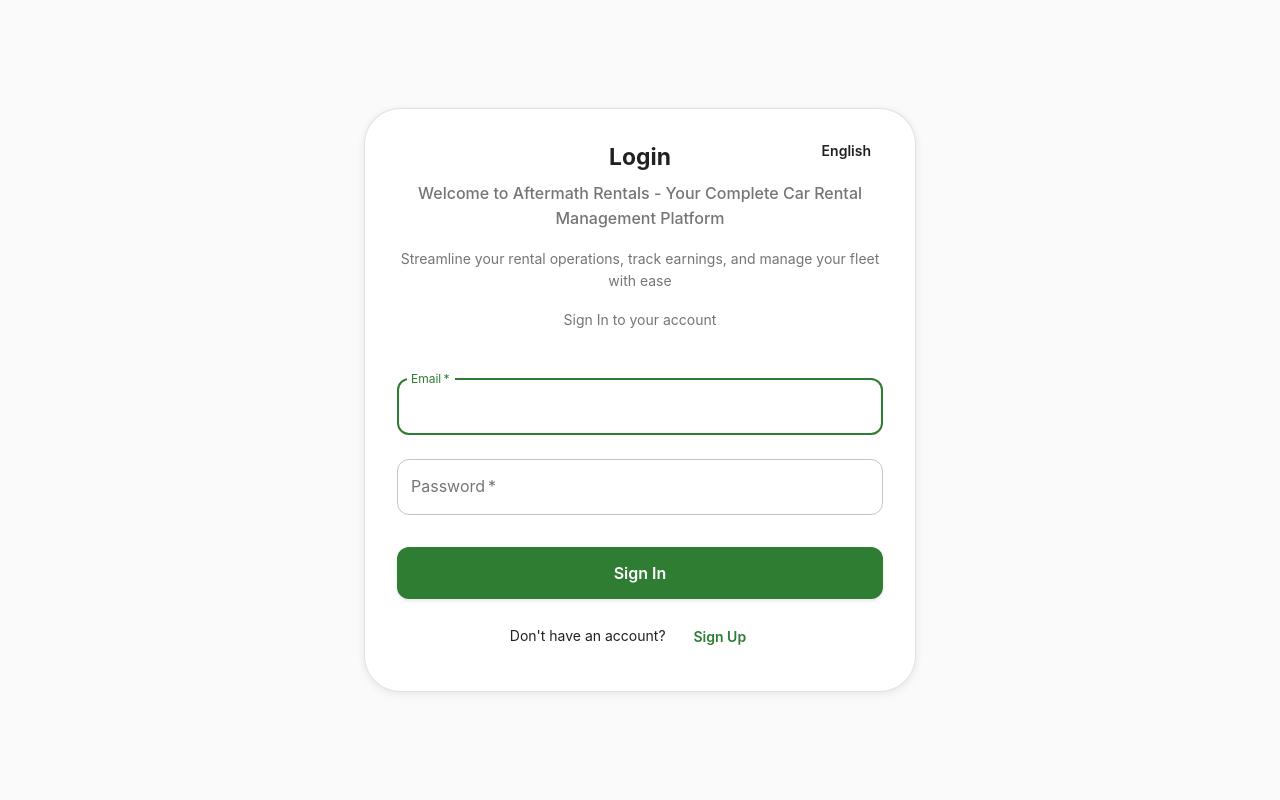
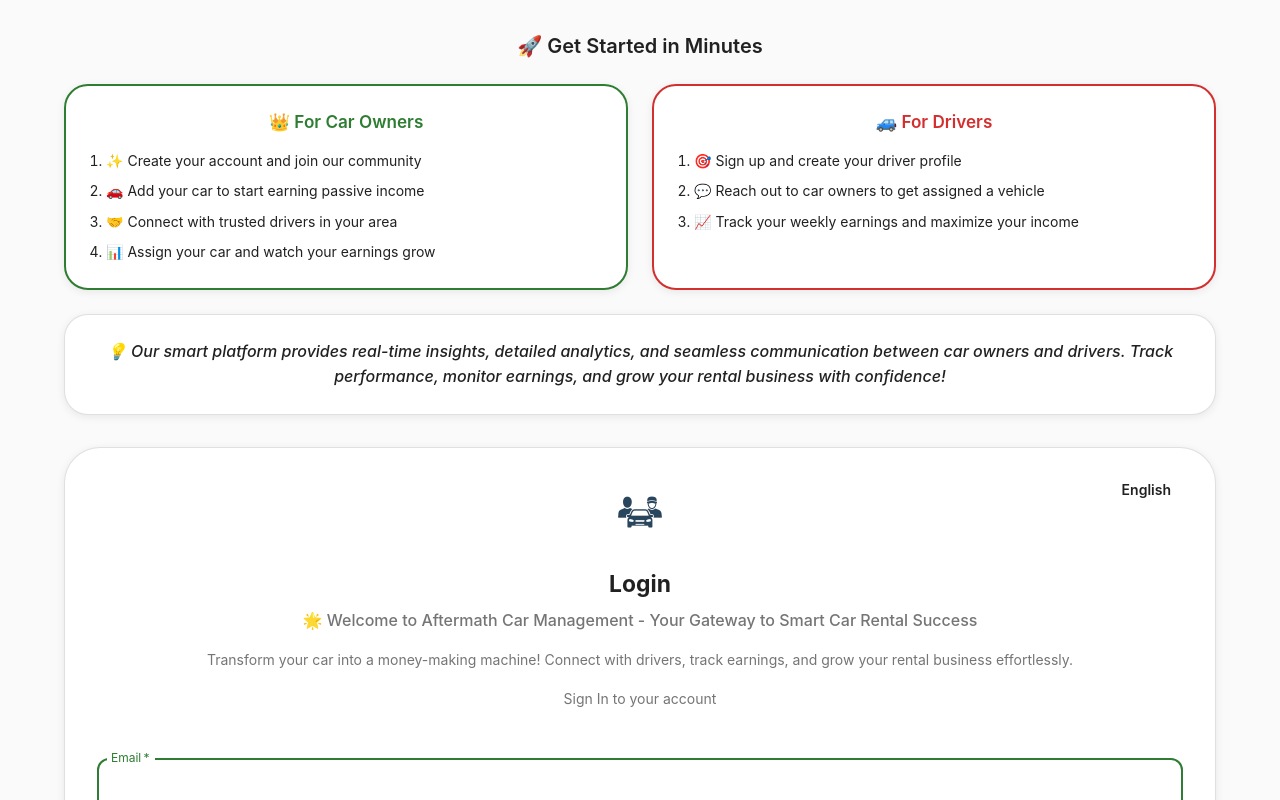
Before and after one commit to besongsamuel/rentals, a React (Create React App) app: page /login in a window 1280 px wide. Shown: the top 800 px of the page. Built offline with nearby package versions, Linux system fonts and the light colour scheme.

Commit message:
update signup

```diff
--- a/src/components/CarList.tsx
+++ b/src/components/CarList.tsx
@@ -82,7 +82,7 @@
 
       <Grid container spacing={3}>
         {cars.map((car) => (
-          <Grid key={car.id} size={{ xs: 12, sm: 6, lg: 4 }}>
+          <Grid key={car.id} size={12}>
             <Card
               elevation={0}
               sx={{
--- /dev/null
+++ b/src/components/HowItWorksCards.tsx
@@ -0,0 +1,140 @@
+import { Box, Card, CardContent, Typography } from "@mui/material";
+import React from "react";
+import { useTranslation } from "react-i18next";
+
+const HowItWorksCards: React.FC = () => {
+  const { t } = useTranslation();
+
+  return (
+    <Box sx={{ mb: 4 }}>
+      <Typography
+        variant="h5"
+        sx={{
+          fontWeight: 600,
+          textAlign: "center",
+          mb: 3,
+          color: "text.primary",
+        }}
+      >
+        {t("auth.howItWorks")}
+      </Typography>
+
+      <Box
+        sx={{
+          display: "grid",
+          gridTemplateColumns: {
+            xs: "1fr",
+            md: "1fr 1fr",
+          },
+          gap: 3,
+          mb: 3,
+        }}
+      >
+        {/* Owner Steps Card */}
+        <Card
+          elevation={0}
+          sx={{
+            border: "2px solid",
+            borderColor: "primary.main",
+            borderRadius: 2,
+            "&:hover": {
+              boxShadow: "0 4px 20px rgba(46, 125, 50, 0.1)",
+            },
+          }}
+        >
+          <CardContent sx={{ p: 3 }}>
+            <Typography
+              variant="h6"
+              sx={{
+                fontWeight: 600,
+                mb: 2,
+                color: "primary.main",
+                textAlign: "center",
+              }}
+            >
+              {t("auth.ownerSteps.title")}
+            </Typography>
+            <Box component="ol" sx={{ pl: 2, m: 0 }}>
+              <Typography component="li" variant="body2" sx={{ mb: 1 }}>
+                {t("auth.ownerSteps.step1")}
+              </Typography>
+              <Typography component="li" variant="body2" sx={{ mb: 1 }}>
+                {t("auth.ownerSteps.step2")}
+              </Typography>
+              <Typography component="li" variant="body2" sx={{ mb: 1 }}>
+                {t("auth.ownerSteps.step3")}
+              </Typography>
+              <Typography component="li" variant="body2" sx={{ mb: 0 }}>
+                {t("auth.ownerSteps.step4")}
+              </Typography>
+            </Box>
+          </CardContent>
+        </Card>
+
+        {/* Driver Steps Card */}
+        <Card
+          elevation={0}
+          sx={{
+            border: "2px solid",
+            borderColor: "secondary.main",
+            borderRadius: 2,
+            "&:hover": {
+              boxShadow: "0 4px 20px rgba(255, 152, 0, 0.1)",
+            },
+          }}
+        >
+          <CardContent sx={{ p: 3 }}>
+            <Typography
+              variant="h6"
+              sx={{
+                fontWeight: 600,
+                mb: 2,
+                color: "secondary.main",
+                textAlign: "center",
+              }}
+            >
+              {t("auth.driverSteps.title")}
+            </Typography>
+            <Box component="ol" sx={{ pl: 2, m: 0 }}>
+              <Typography component="li" variant="body2" sx={{ mb: 1 }}>
+                {t("auth.driverSteps.step1")}
+              </Typography>
+              <Typography component="li" variant="body2" sx={{ mb: 1 }}>
+                {t("auth.driverSteps.step2")}
+              </Typography>
+              <Typography component="li" variant="body2" sx={{ mb: 0 }}>
+                {t("auth.driverSteps.step3")}
+              </Typography>
+            </Box>
+          </CardContent>
+        </Card>
+      </Box>
+
+      {/* System Description */}
+      <Card
+        elevation={0}
+        sx={{
+          border: "1px solid",
+          borderColor: "divider",
+          borderRadius: 2,
+          bgcolor: "background.paper",
+        }}
+      >
+        <CardContent sx={{ p: 3, textAlign: "center" }}>
+          <Typography
+            variant="body1"
+            sx={{
+              fontWeight: 500,
+              color: "text.primary",
+              fontStyle: "italic",
+            }}
+          >
+            {t("auth.systemDescription")}
+          </Typography>
+        </CardContent>
+      </Card>
+    </Box>
+  );
+};
+
+export default HowItWorksCards;
--- a/src/i18n/locales/en.json
+++ b/src/i18n/locales/en.json
@@ -16,9 +16,24 @@
     "signIn": "Sign In",
     "signUp": "Sign Up",
     "joinPlatform": "Join the rentals platform today",
-    "welcomeMessage": "Welcome to Aftermath Rentals - Your Complete Car Rental Management Platform",
-    "welcomeSubtitle": "Streamline your rental operations, track earnings, and manage your fleet with ease",
-    "signupWelcome": "Join Aftermath Rentals - Where Car Owners and Drivers Connect",
+    "welcomeMessage": "🌟 Welcome to Aftermath Car Management - Your Gateway to Smart Car Rental Success",
+    "welcomeSubtitle": "Transform your car into a money-making machine! Connect with drivers, track earnings, and grow your rental business effortlessly.",
+    "howItWorks": "🚀 Get Started in Minutes",
+    "ownerSteps": {
+      "title": "👑 For Car Owners",
+      "step1": "✨ Create your account and join our community",
+      "step2": "🚗 Add your car to start earning passive income",
+      "step3": "🤝 Connect with trusted drivers in your area",
+      "step4": "📊 Assign your car and watch your earnings grow"
+    },
+    "driverSteps": {
+      "title": "🚙 For Drivers",
+      "step1": "🎯 Sign up and create your driver profile",
+      "step2": "💬 Reach out to car owners to get assigned a vehicle",
+      "step3": "📈 Track your weekly earnings and maximize your income"
+    },
+    "systemDescription": "💡 Our smart platform provides real-time insights, detailed analytics, and seamless communication between car owners and drivers. Track performance, monitor earnings, and grow your rental business with confidence!",
+    "signupWelcome": "🎉 Join the Revolution! Connect, Earn, and Thrive with Aftermath Car Management",
     "chooseRole": "Choose your role:",
     "driverSignup": "Sign up as a Driver to start earning with rental cars assigned by owners",
     "ownerSignup": "Sign up as an Owner to manage your fleet and assign drivers to maximize your rental income",
--- a/src/i18n/locales/fr.json
+++ b/src/i18n/locales/fr.json
@@ -16,9 +16,24 @@
     "signIn": "Se connecter",
     "signUp": "S'inscrire",
     "joinPlatform": "Rejoignez la plateforme de location aujourd'hui",
-    "welcomeMessage": "Bienvenue sur Aftermath Rentals - Votre Plateforme Complète de Gestion de Location de Voitures",
-    "welcomeSubtitle": "Simplifiez vos opérations de location, suivez vos revenus et gérez votre flotte en toute simplicité",
-    "signupWelcome": "Rejoignez Aftermath Rentals - Où Propriétaires de Voitures et Conducteurs se Connectent",
+    "welcomeMessage": "🌟 Bienvenue sur Aftermath Car Management - Votre Portail vers le Succès de la Location de Voitures Intelligente",
+    "welcomeSubtitle": "Transformez votre voiture en machine à gagner de l'argent ! Connectez-vous avec des chauffeurs, suivez vos revenus et développez votre entreprise de location sans effort.",
+    "howItWorks": "🚀 Commencez en Quelques Minutes",
+    "ownerSteps": {
+      "title": "👑 Pour les Propriétaires de Voitures",
+      "step1": "✨ Créez votre compte et rejoignez notre communauté",
+      "step2": "🚗 Ajoutez votre voiture pour commencer à gagner des revenus passifs",
+      "step3": "🤝 Connectez-vous avec des chauffeurs de confiance dans votre région",
+      "step4": "📊 Assignez votre voiture et regardez vos revenus augmenter"
+    },
+    "driverSteps": {
+      "title": "🚙 Pour les Chauffeurs",
+      "step1": "🎯 Inscrivez-vous et créez votre profil de chauffeur",
+      "step2": "💬 Contactez les propriétaires de voitures pour obtenir un véhicule assigné",
+      "step3": "📈 Suivez vos revenus hebdomadaires et maximisez vos gains"
+    },
+    "systemDescription": "💡 Notre plateforme intelligente fournit des informations en temps réel, des analyses détaillées et une communication fluide entre propriétaires de voitures et chauffeurs. Suivez les performances, surveillez les revenus et développez votre entreprise de location en toute confiance !",
+    "signupWelcome": "🎉 Rejoignez la Révolution ! Connectez-vous, Gagnez et Prospérez avec Aftermath Car Management",
     "chooseRole": "Choisissez votre rôle :",
     "driverSignup": "Inscrivez-vous en tant que Conducteur pour commencer à gagner avec des voitures de location assignées par les propriétaires",
     "ownerSignup": "Inscrivez-vous en tant que Propriétaire pour gérer votre flotte et assigner des conducteurs afin de maximiser vos revenus de location",
--- a/src/pages/DriverDashboard.tsx
+++ b/src/pages/DriverDashboard.tsx
@@ -14,6 +14,7 @@
 import React, { useEffect, useState } from "react";
 import { useTranslation } from "react-i18next";
 import { Link } from "react-router-dom";
+import HowItWorksCards from "../components/HowItWorksCards";
 import SkeletonLoader from "../components/SkeletonLoader";
 import { useUserContext } from "../contexts/UserContext";
 import { carService } from "../services/carService";
@@ -63,6 +64,7 @@
             </Typography>
           </Paper>
         </Grid>
+
 
         {/* Assigned Cars Section */}
         <Grid size={12}>
--- a/src/pages/LoginForm.tsx
+++ b/src/pages/LoginForm.tsx
@@ -11,6 +11,7 @@
 import { useTranslation } from "react-i18next";
 import { useLocation, useNavigate } from "react-router-dom";
 import Header from "../components/Header";
+import HowItWorksCards from "../components/HowItWorksCards";
 import LanguageSwitcher from "../components/LanguageSwitcher";
 import { useUserContext } from "../contexts/UserContext";
 
@@ -43,12 +44,21 @@
       <Header />
       <Container
         component="main"
-        maxWidth="sm"
+        maxWidth="lg"
         sx={{
           flexGrow: 1,
+          py: 4,
+        }}
+      >
+        {/* How It Works Cards */}
+        <HowItWorksCards />
+
+        <Box
+          sx={{
             display: "flex",
+            justifyContent: "center",
             alignItems: "center",
-          py: 4,
+            minHeight: "60vh",
           }}
         >
           <Paper
@@ -75,6 +85,26 @@
             >
               <LanguageSwitcher />
             </Box>
+            {/* Logo */}
+            <Box
+              sx={{
+                display: "flex",
+                justifyContent: "center",
+                mb: 3,
+              }}
+            >
+              <Box
+                component="img"
+                src="/app_logo.png"
+                alt="Aftermath Car Management Logo"
+                sx={{
+                  height: "64px",
+                  width: "auto",
+                  display: "block",
+                }}
+              />
+            </Box>
+
             <Typography
               component="h1"
               variant="h4"
@@ -112,7 +142,11 @@
               {t("auth.signIn")} to your account
             </Typography>
 
-          <Box component="form" onSubmit={handleSubmit} sx={{ width: "100%" }}>
+            <Box
+              component="form"
+              onSubmit={handleSubmit}
+              sx={{ width: "100%" }}
+            >
               {error && (
                 <Alert severity="error" sx={{ mb: 2 }}>
                   {error}
@@ -178,6 +212,7 @@
               </Box>
             </Box>
           </Paper>
+        </Box>
       </Container>
     </Box>
   );
--- a/src/pages/OwnerDashboard.tsx
+++ b/src/pages/OwnerDashboard.tsx
@@ -132,6 +132,7 @@
           </Card>
         </Box>
 
+
         {/* Cars Section Header */}
         <Box sx={{ mb: 4 }}>
           <Typography variant="h5" sx={{ fontWeight: 600 }}>
--- a/src/pages/SignUpForm.tsx
+++ b/src/pages/SignUpForm.tsx
@@ -12,6 +12,7 @@
 import { useNavigate } from "react-router-dom";
 import EmailVerificationMessage from "../components/EmailVerificationMessage";
 import Header from "../components/Header";
+import HowItWorksCards from "../components/HowItWorksCards";
 import LanguageSwitcher from "../components/LanguageSwitcher";
 import { useUserContext } from "../contexts/UserContext";
 
@@ -60,12 +61,21 @@
       <Header />
       <Container
         component="main"
-        maxWidth="sm"
+        maxWidth="lg"
         sx={{
           flexGrow: 1,
+          py: 4,
+        }}
+      >
+        {/* How It Works Cards */}
+        <HowItWorksCards />
+
+        <Box
+          sx={{
             display: "flex",
+            justifyContent: "center",
             alignItems: "center",
-          py: 4,
+            minHeight: "60vh",
           }}
         >
           <Paper
@@ -92,6 +102,26 @@
             >
               <LanguageSwitcher />
             </Box>
+            {/* Logo */}
+            <Box
+              sx={{
+                display: "flex",
+                justifyContent: "center",
+                mb: 3,
+              }}
+            >
+              <Box
+                component="img"
+                src="/app_logo.png"
+                alt="Aftermath Car Management Logo"
+                sx={{
+                  height: "64px",
+                  width: "auto",
+                  display: "block",
+                }}
+              />
+            </Box>
+
             <Typography
               component="h1"
               variant="h4"
@@ -144,7 +174,11 @@
               </Typography>
             </Box>
 
-          <Box component="form" onSubmit={handleSubmit} sx={{ width: "100%" }}>
+            <Box
+              component="form"
+              onSubmit={handleSubmit}
+              sx={{ width: "100%" }}
+            >
               {error && (
                 <Alert severity="error" sx={{ mb: 2 }}>
                   {error}
@@ -225,6 +259,7 @@
               </Box>
             </Box>
           </Paper>
+        </Box>
       </Container>
     </Box>
   );
```
Lines whose indentation alone changed are shown as unchanged.
